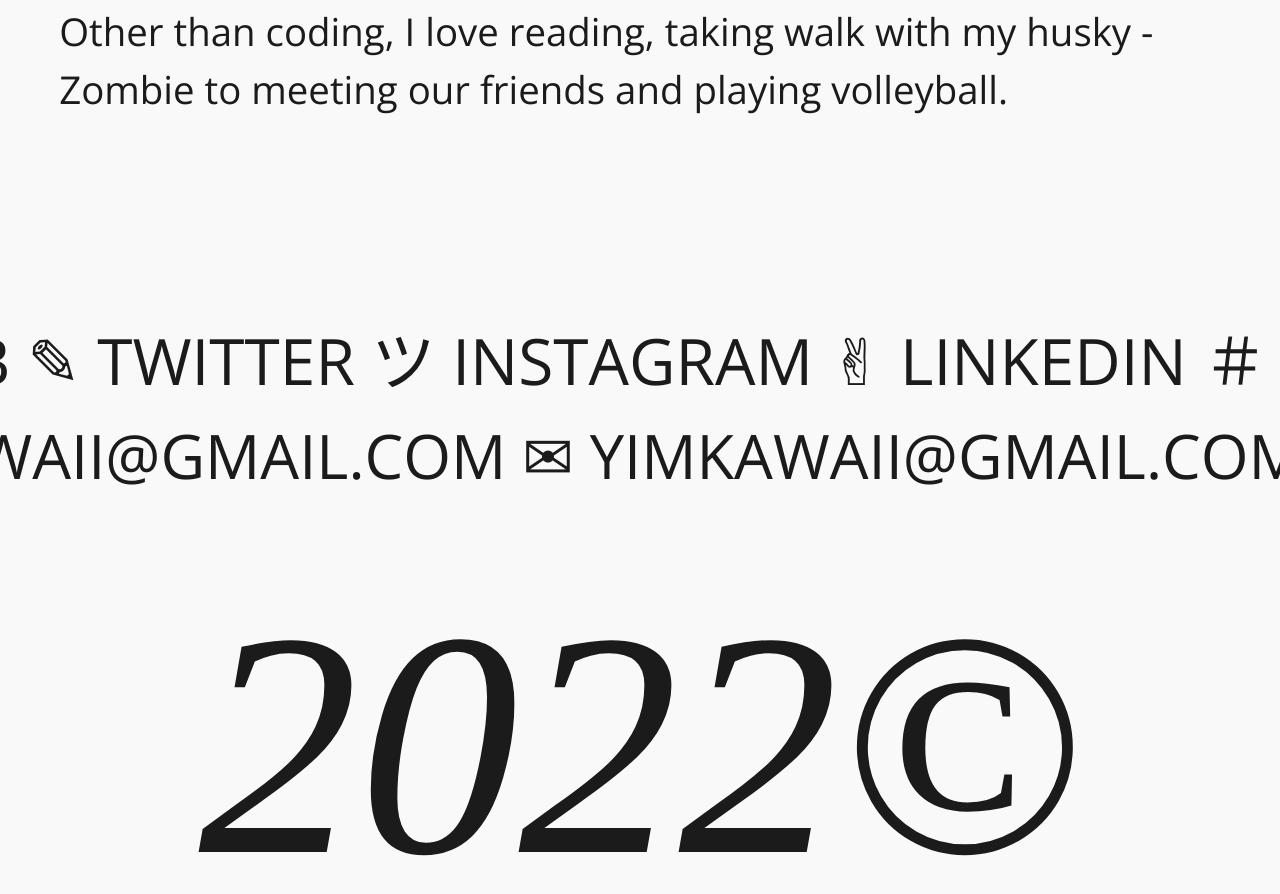
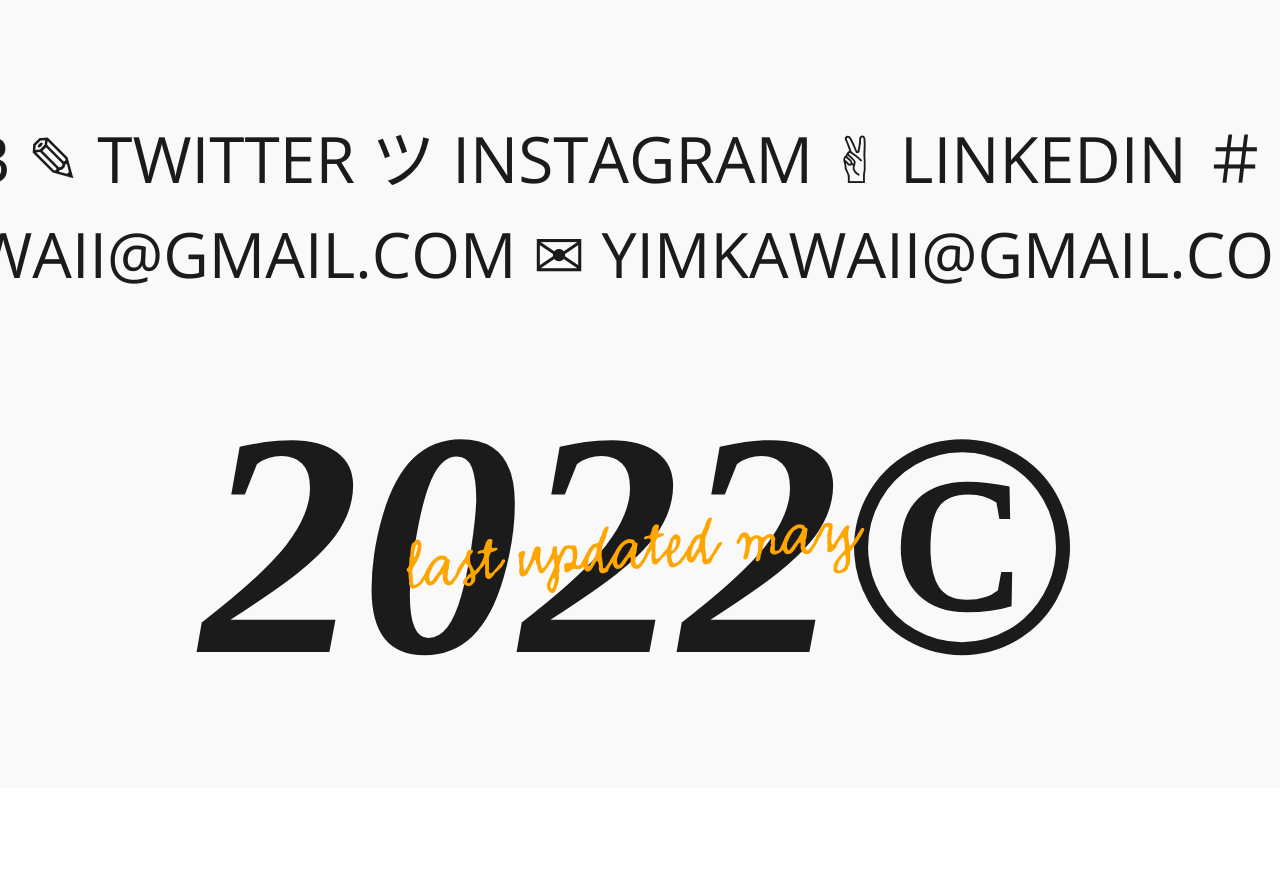
Before and after one commit to yimkawai/KW-portfolio, a plain HTML site: page index.html in a window 1280 px wide. Shown: the part 5524-6418 px from the top of the page. After the commit the page ends 6312 px from the top, so only its background shows below. Drawn offline with nearby package versions, Linux system fonts and the light colour scheme.

Commit message:
polished

```diff
--- a/index.html
+++ b/index.html
@@ -110,7 +110,7 @@
         <section class="wiper" id="info">
             <div class="container-fluid">
                 <div class="col">
-                    <h1 class="text-center">a little more about me</h1>
+                    <h1>a little more about me </h1>
                     <p>I am a front-end developer with a background in graphic design freelancing field. My nearly 10 years design experience has given me an extra bonus for web development and interaction design, allow me to make sure no details are lost in translation. Before that, I spent a few years at <a href="https://www.ocadu.ca/" target="_blank">OCADU</a> majoring in Graphic Design.</p>
                     <p>Building aesthetic tech solutions is my biggest passion, and coding has been a life-long hobby for me. When I was young, I became obsessed with the archaic blog, called - Xanga, and spent a few years building skin/theme as a self-taught HTML&CSS amateur. During Covid, I'd like to step outside of my comfort zone, so I decided to pick up coding again, to pursued a formal education at <a href="https://www.code-youth.ca/" target="_blank">Code Youth</a>. </p>
                     <p>Other than coding, I love reading, taking walk with my husky - Zombie to meeting our friends and playing volleyball.</p>
@@ -130,6 +130,7 @@
 
     <footer>
         <h1 class="text-center">2022©</h1>
+        <p class="text-center">last updated may</p>
     </footer>
 
     <!-- time script -->
--- a/src/style.css
+++ b/src/style.css
@@ -147,10 +147,6 @@ div.outline {
   .pj4 { grid-area: 6 / 1 / 7 / 2; z-index: 3 !important;}
   .pj5 { grid-area: 5 / 2 / 7 / 3;  z-index: -1 !important;}
 
-  .wiper h1 {
-    font-size: 108px !important;
-  }
-
 }
 
 
@@ -230,9 +226,10 @@ section.wiper {
 }
 
 .wiper h1 {
-  font-size: 7.8vw;
-  margin-bottom: 10vw;
-  font-weight: 400;
+  font-size: 2vw;
+  margin-bottom: 2vw;
+  font-weight: 600;
+  font-style: italic;
 }
 
 .wiper .col a {
@@ -317,7 +314,7 @@ section.wiper {
   display: inline-block;
   animation: marquee-rev 700s linear infinite;
   color: rgb(27, 27, 27);
-  font-size: 4.8vw;
+  font-size: 4.9vw;
   text-transform: uppercase;
 }
 
@@ -334,24 +331,28 @@ section.wiper {
 }
 
 footer {
-  background-color: rgb(249, 249, 249);
-  z-index: 6;
-  position: relative;
   width: 100%;
 }
 
 footer h1 {
+  background-color: rgb(249, 249, 249);
+  position: absolute;
+  width: 100%;
   font-family: 'Times New Roman', Times, serif;
   font-size: 25vw;
   font-style: italic;
-  font-weight: 500;
-  padding: 4vw 0 6vw;
+  font-weight: 700;
+  padding: 4vw 0 4vw 0;
+  z-index: 6;
 }
 
 footer p {
+  width: 99%;
+  position: absolute;
   font-family: myFirstFont;
-  font-size: 5vw;
-  transform: rotate(-4deg);
-  color: rgb(255, 213, 0);
-  top: -50px;
+  font-size: 5.7vw;
+  transform: rotate(-5deg);
+  color: orange;
+  z-index: 7;
+  margin-top: 16vw;
 }
```
